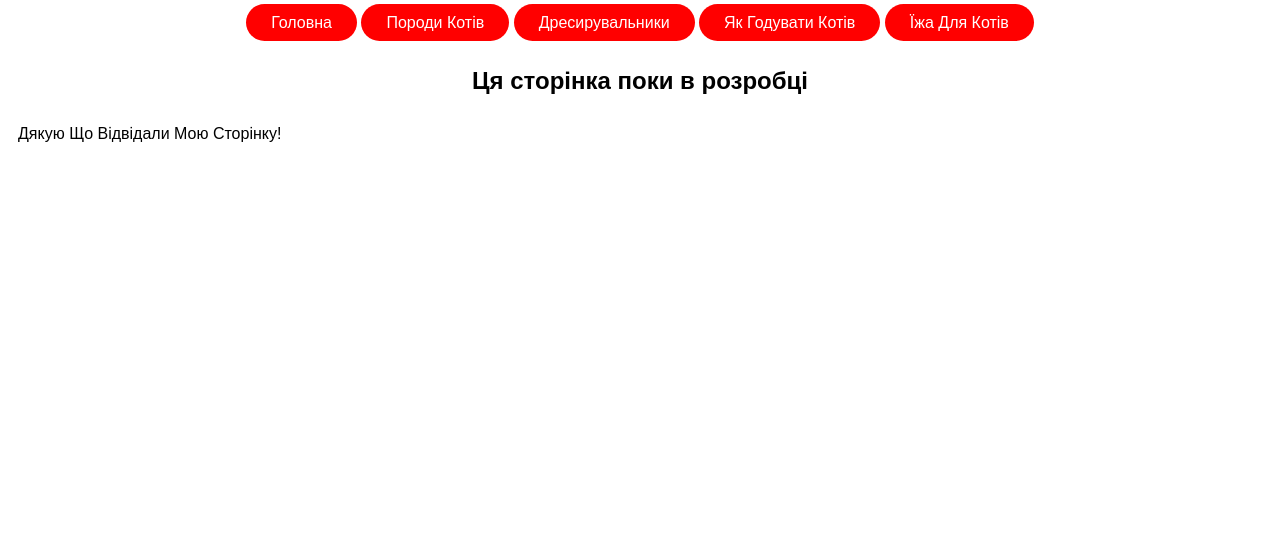
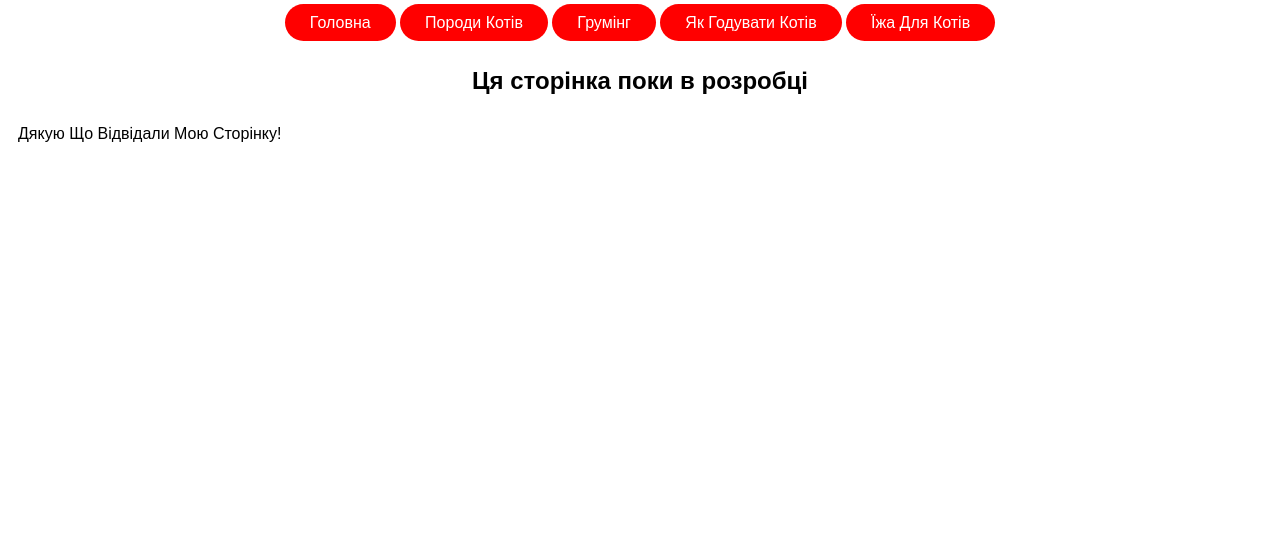
Before and after one commit to nik999-creator/Pro-Kotiv, a plain HTML site: page index2.html in a window 1280 px wide. Shown: the part 254-800 px from the top of the page. Drawn offline with Linux system fonts and the light colour scheme.

Commit message:
Update index2.html

```diff
--- a/index2.html
+++ b/index2.html
@@ -11,7 +11,7 @@
          <nav>
             <a href="index.html">Головна</a>
             <a href="index1.html">Породи Котів</a>
-          <a href="index2.html">Дресирувальники</a>
+          <a href="index2.html">Грумінг</a>
           <a href="index3.html">Як Годувати Котів</a>
           <a href="index4.html">Їжа Для Котів</a>
        </nav>
```
